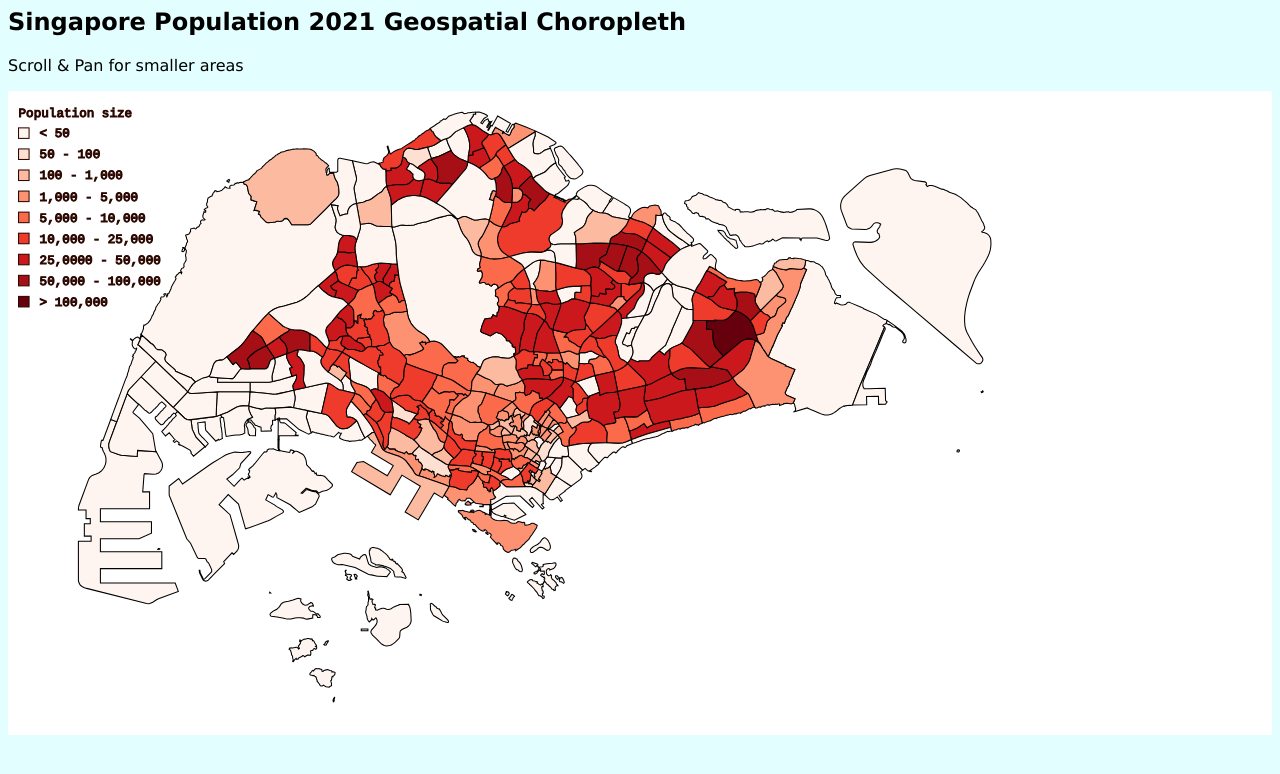
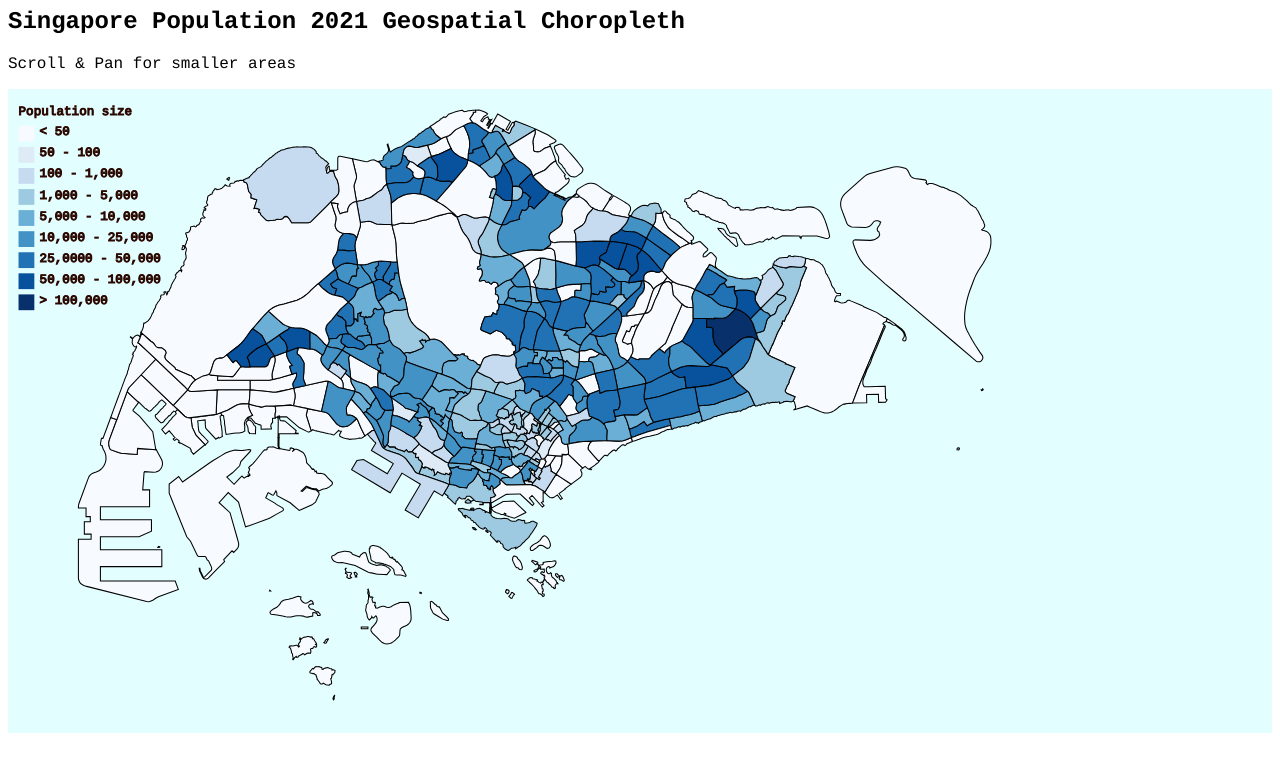
Before and after one commit to ZackReee/CSC3007-assignment3, a plain HTML site: page index.html in a window 1280 px wide. Drawn offline with nearby package versions, Linux system fonts and the light colour scheme.

Commit message:
Update index.html

```diff
--- a/index.html
+++ b/index.html
@@ -2,10 +2,10 @@
 <head>
   <style></style>
 </head>
-<body style="background-color:rgb(226, 254, 255)">
-  <h2 style="font-family: Verdana">Singapore Population 2021 Geospatial Choropleth</h2>
-  <p style="font-family: Verdana">Scroll & Pan for smaller areas</p>
-    <div id="mydiv" style="background-color:white"></div>
+<body style="background-color:ghostwhite)">
+  <h2 style="font-family: Courier">Singapore Population 2021 Geospatial Choropleth</h2>
+  <p style="font-family: Courier">Scroll & Pan for smaller areas</p>
+    <div id="mydiv" style="background-color:rgb(226, 254, 255)"></div>
     <script src="https://d3js.org/d3.v7.min.js"></script>
 <script>
 
@@ -39,7 +39,7 @@ var Tooltip = d3.select("#mydiv")
 
 // Data and color scale
 var popDomains = [50, 100, 1000, 5000, 10000, 25000, 50000, 100000]
-var myColors = d3.schemeReds[9]
+var myColors = d3.schemeBlues[9]
 var legends = ["< 50", "50 - 100", "100 - 1,000", "1,000 - 5,000","5,000 - 10,000", "10,000 - 25,000", "25,0000 - 50,000", "50,000 - 100,000", "> 100,000"]
 const thresholdScale = d3.scaleThreshold()
   .domain(popDomains)
@@ -141,9 +141,8 @@ svg.append("g")
     .append("rect")
     .attr('x', 10)
     .attr('y', 30+ 20*i +5)
-    .attr('width', 10)
-    .attr('height', 10)
-    .attr('stroke', '#2C0800')
+    .attr('width', 15)
+    .attr('height', 15)
     .attr('fill', myColors[i]);
 
     d3.select("svg")
```
